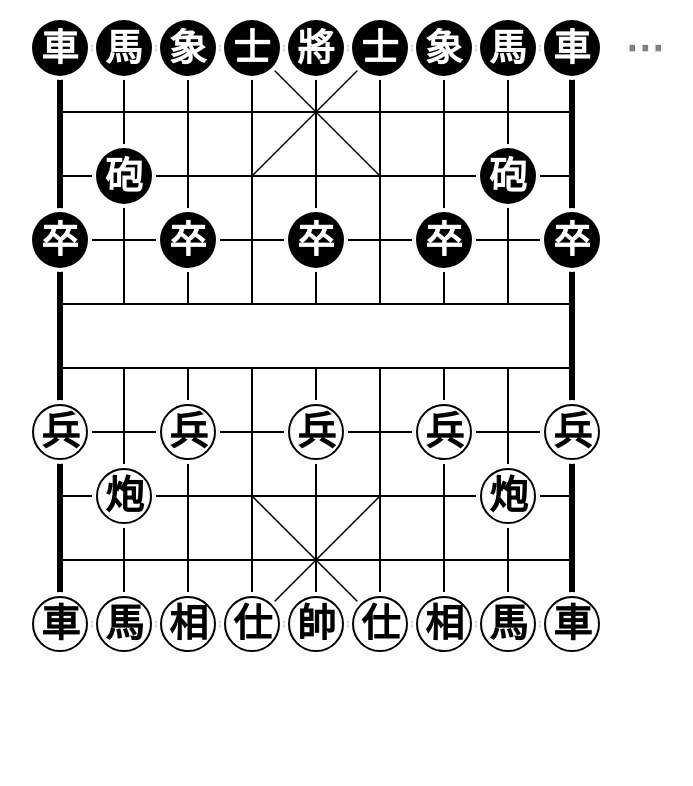
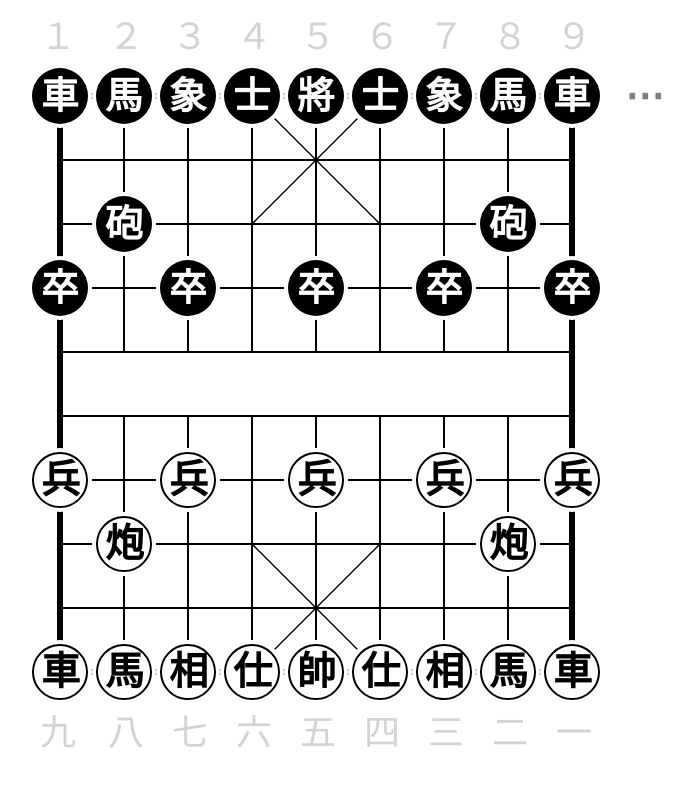
Before and after one commit to horaceho/keipou, a Vue app: page /#/game in a window 1280 px wide. Shown: the top 786 px of the page, without its empty margins (324-1017 px from the left). Built offline with nearby package versions, Linux system fonts and the light colour scheme.

Commit message:
add board notation

```diff
--- a/src/components/Moves.vue
+++ b/src/components/Moves.vue
@@ -3,7 +3,7 @@
     <div class="hidden cursor-pointer" v-on:click.stop="onTapped('prev')">
       ◁
     </div>
-    <div class="w-48 text-center cursor-pointer text-black-700" v-on:click.stop="onTapped('name')">
+    <div class="w-48 text-lg md:text-3xl text-center cursor-pointer text-black-700" v-on:click.stop="onTapped('name')">
       {{ name }}
     </div>
     <div class="hidden cursor-pointer" v-on:click.stop="onTapped('next')">
--- a/src/views/Board.vue
+++ b/src/views/Board.vue
@@ -1,6 +1,6 @@
 <template>
-  <div class="flex mt-2">
-    <div class="flex-auto m-2" v-on:click="onBoxTapped">
+  <div class="flex">
+    <div class="flex-auto m-2 mt-8 md:mt-16" v-on:click="onBoxTapped">
       <div v-if="mode === 'edit'">
         <div class="grid grid-cols-1 place-items-end">
           <div v-for="grid in headBox" :key="grid.index">
@@ -14,16 +14,22 @@
         <Menus names="　" @onTapped="onMenuItemTapped" class="place-items-end" />
       </div>
     </div>
-    <div>
-      <div class="grid grid-cols-9 mx-auto m-2 bg-board bg-no-repeat">
+    <div class="m-0">
+      <div class="h-8 md:h-16 bg-notion-b bg-no-repeat">
+
+      </div>
+      <div class="grid grid-cols-9 mx-auto bg-board bg-no-repeat">
         <div v-for="grid in grids" :key="grid.index">
           <div class="w-8 md:w-16">
             <Piece :grid="grid" @onTapped="onPieceTapped" />
           </div>
         </div>
       </div>
+      <div class="h-8 md:h-16 bg-notion-r bg-no-repeat">
+
+      </div>
     </div>
-    <div class="flex-auto m-2" v-on:click="onBoxTapped">
+    <div class="flex-auto m-2 mt-8 md:mt-16" v-on:click="onBoxTapped">
       <div v-if="mode === 'edit'" class="pt-16 md:pt-32">
         <div class="grid grid-cols-1">
           <div v-for="grid in tailBox" :key="grid.index">
@@ -38,7 +44,7 @@
       </div>
     </div>
   </div>
-  <div>
+  <div class="p-2 mb-4">
     <Moves :moves="moves" :index="index" @onTapped="onMoveTapped" />
   </div>
 </template>
--- a/src/views/Games.vue
+++ b/src/views/Games.vue
@@ -1,5 +1,5 @@
 <template>
-  <div class="grid 2xl:grid-cols-2 mx-auto m-5 gap-4">
+  <div class="mx-auto">
     <Board fen="rnbakabnr/9/1c5c1/p1p1p1p1p/9/9/P1P1P1P1P/1C5C1/9/RNBAKABNR r - - 0 1" />
     <Board fen="9/9/9/9/9/9/9/9/9/9 r - - 0 1" />
     <Board fen="rnbakabnr/9/1c5c1/p1p1p1p1p/9/9/9/1C5C1/9/RN2K2NR r - - 0 1" />
--- a/tailwind.config.js
+++ b/tailwind.config.js
@@ -6,6 +6,8 @@ module.exports = {
       backgroundImage: theme => ({
         'xiang': "url('/src/assets/xiang.svg')",
         'board': "url('/src/assets/board.svg')",
+        'notion-b': "url('/src/assets/notion-b.svg')",
+        'notion-r': "url('/src/assets/notion-r.svg')",
        })
     },
   },
```
Also changed, not shown: src/assets/notion-b.svg (added), src/assets/notion-r.svg (added).
